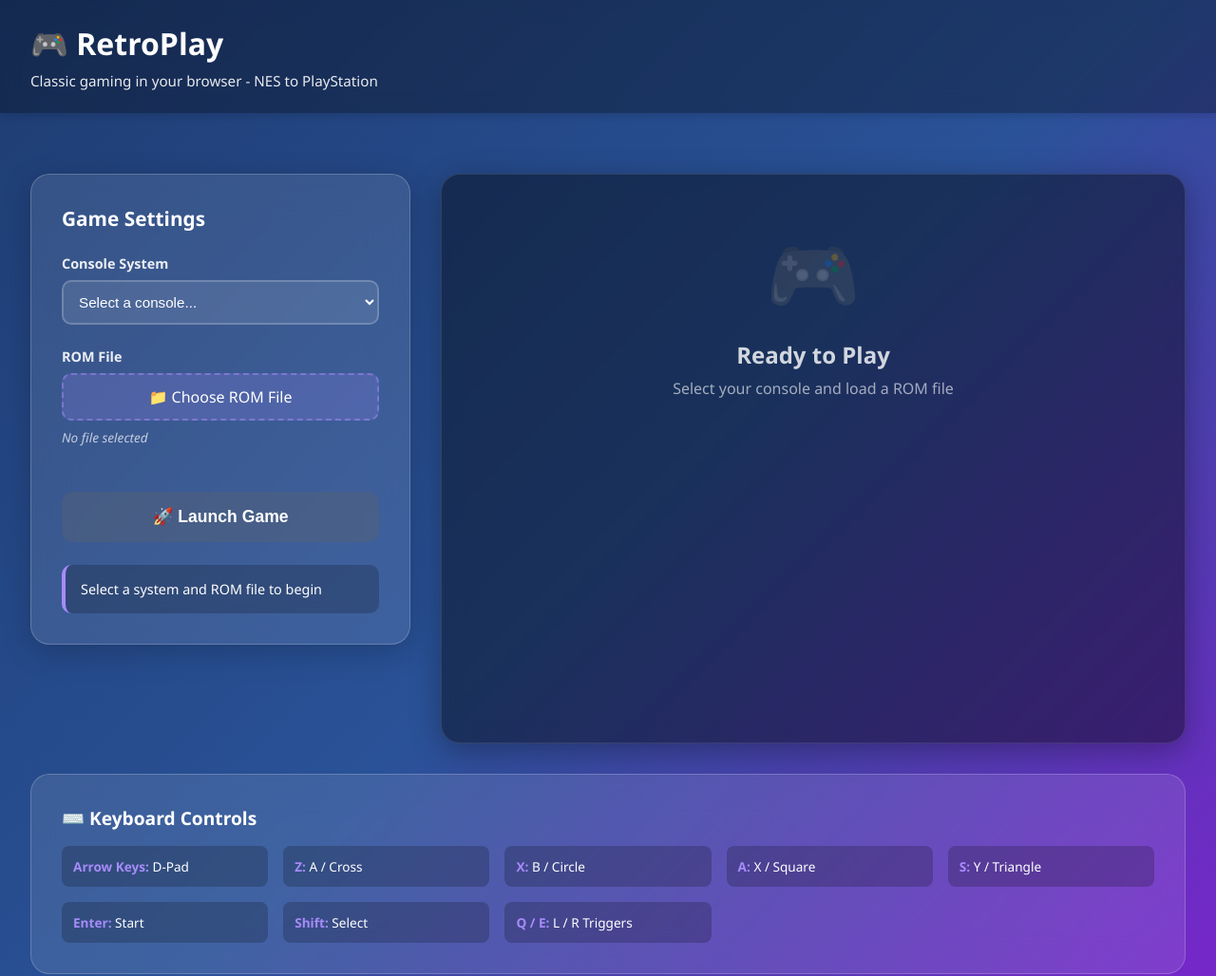
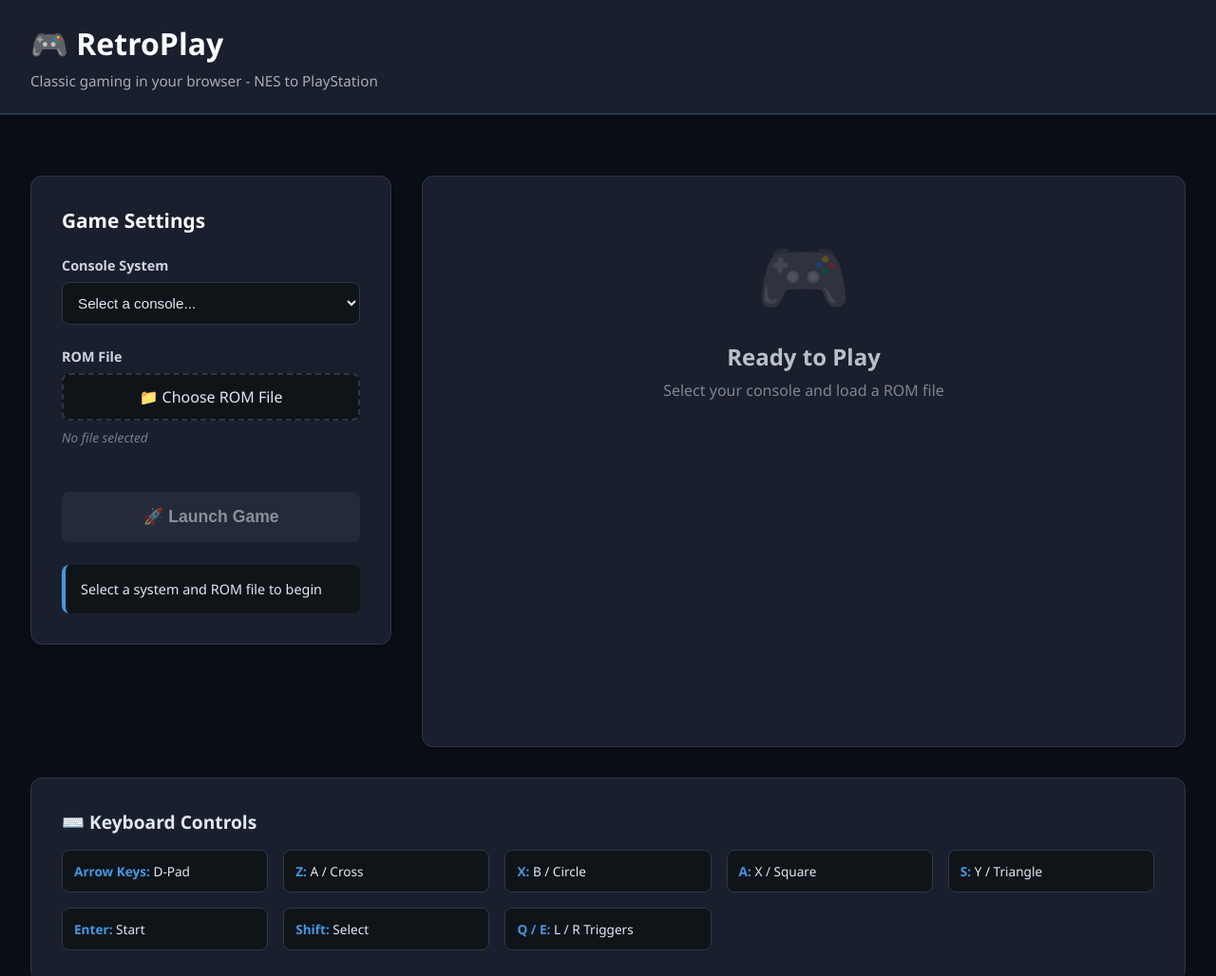
Before and after one commit to granthhss0/riot-emulator, a plain HTML site: page index.html in a window 1280 px wide. Shown: the top 1028 px of the page at 95% size. Drawn offline with Linux system fonts and the light colour scheme.

Commit message:
Update index.html

```diff
--- a/index.html
+++ b/index.html
@@ -13,16 +13,16 @@
 
         body {
             font-family: 'Segoe UI', Tahoma, Geneva, Verdana, sans-serif;
-            background: linear-gradient(135deg, #1e3c72 0%, #2a5298 50%, #7e22ce 100%);
+            background: #0a0e17;
             min-height: 100vh;
-            color: #fff;
+            color: #e2e8f0;
         }
 
         .header {
-            background: rgba(0, 0, 0, 0.3);
-            backdrop-filter: blur(10px);
+            background: #1a1f2e;
             padding: 1.5rem 2rem;
-            box-shadow: 0 4px 6px rgba(0, 0, 0, 0.1);
+            box-shadow: 0 4px 6px rgba(0, 0, 0, 0.3);
+            border-bottom: 2px solid #2d3748;
         }
 
         .header h1 {
@@ -31,11 +31,12 @@
             display: flex;
             align-items: center;
             gap: 0.5rem;
+            color: #fff;
         }
 
         .header p {
             margin-top: 0.5rem;
-            opacity: 0.9;
+            opacity: 0.7;
             font-size: 0.95rem;
         }
 
@@ -47,19 +48,18 @@
 
         .main-grid {
             display: grid;
-            grid-template-columns: 400px 1fr;
+            grid-template-columns: 380px 1fr;
             gap: 2rem;
             margin-top: 2rem;
         }
 
         .sidebar {
-            background: rgba(255, 255, 255, 0.1);
-            backdrop-filter: blur(20px);
-            border-radius: 20px;
+            background: #1a1f2e;
+            border-radius: 12px;
             padding: 2rem;
-            border: 1px solid rgba(255, 255, 255, 0.2);
+            border: 1px solid #2d3748;
             height: fit-content;
-            box-shadow: 0 8px 32px rgba(0, 0, 0, 0.2);
+            box-shadow: 0 4px 12px rgba(0, 0, 0, 0.3);
         }
 
         .sidebar h2 {
@@ -77,16 +77,16 @@
             margin-bottom: 0.5rem;
             font-weight: 600;
             font-size: 0.9rem;
-            color: rgba(255, 255, 255, 0.9);
+            color: #cbd5e0;
         }
 
         select, input[type="file"] {
             width: 100%;
             padding: 0.75rem;
-            border-radius: 10px;
-            border: 2px solid rgba(255, 255, 255, 0.2);
-            background: rgba(255, 255, 255, 0.1);
-            color: #fff;
+            border-radius: 8px;
+            border: 1px solid #2d3748;
+            background: #0f1419;
+            color: #e2e8f0;
             font-size: 0.95rem;
             transition: all 0.3s;
         }
@@ -97,13 +97,13 @@
 
         select:focus {
             outline: none;
-            border-color: #a78bfa;
-            background: rgba(255, 255, 255, 0.15);
+            border-color: #4299e1;
+            background: #1a1f2e;
         }
 
         select option {
-            background: #1e293b;
-            color: #fff;
+            background: #1a1f2e;
+            color: #e2e8f0;
         }
 
         .file-input-wrapper {
@@ -121,72 +121,76 @@
             display: block;
             width: 100%;
             padding: 0.75rem;
-            background: rgba(167, 139, 250, 0.2);
-            border: 2px dashed rgba(167, 139, 250, 0.5);
-            border-radius: 10px;
+            background: #0f1419;
+            border: 2px dashed #2d3748;
+            border-radius: 8px;
             text-align: center;
             cursor: pointer;
             transition: all 0.3s;
         }
 
         .file-button:hover {
-            background: rgba(167, 139, 250, 0.3);
-            border-color: #a78bfa;
+            background: #1a1f2e;
+            border-color: #4299e1;
         }
 
         .file-name {
             margin-top: 0.5rem;
             font-size: 0.85rem;
-            color: rgba(255, 255, 255, 0.7);
+            color: #718096;
             font-style: italic;
         }
 
         .start-button {
             width: 100%;
             padding: 1rem;
-            background: linear-gradient(135deg, #8b5cf6 0%, #6366f1 100%);
+            background: #3182ce;
             border: none;
-            border-radius: 12px;
+            border-radius: 8px;
             color: white;
             font-size: 1.1rem;
-            font-weight: 700;
+            font-weight: 600;
             cursor: pointer;
             transition: all 0.3s;
-            box-shadow: 0 4px 15px rgba(139, 92, 246, 0.4);
             margin-top: 1.5rem;
         }
 
         .start-button:hover:not(:disabled) {
-            transform: translateY(-2px);
-            box-shadow: 0 6px 20px rgba(139, 92, 246, 0.5);
+            background: #2c5282;
+            transform: translateY(-1px);
         }
 
         .start-button:disabled {
-            background: rgba(100, 100, 100, 0.3);
+            background: #2d3748;
             cursor: not-allowed;
-            box-shadow: none;
+            opacity: 0.5;
         }
 
         .status-box {
             margin-top: 1.5rem;
             padding: 1rem;
-            background: rgba(0, 0, 0, 0.2);
-            border-radius: 10px;
+            background: #0f1419;
+            border-radius: 8px;
             font-size: 0.9rem;
-            border-left: 4px solid #a78bfa;
+            border-left: 4px solid #4299e1;
         }
 
         .game-area {
-            background: rgba(0, 0, 0, 0.4);
-            backdrop-filter: blur(10px);
-            border-radius: 20px;
-            border: 1px solid rgba(255, 255, 255, 0.1);
-            box-shadow: 0 8px 32px rgba(0, 0, 0, 0.3);
-            min-height: 600px;
+            background: #1a1f2e;
+            border-radius: 12px;
+            border: 1px solid #2d3748;
+            box-shadow: 0 4px 12px rgba(0, 0, 0, 0.3);
+            overflow: hidden;
+            position: relative;
+        }
+
+        .game-container {
+            width: 100%;
+            height: 600px;
+            position: relative;
             display: flex;
             align-items: center;
             justify-content: center;
-            position: relative;
         }
 
         .placeholder {
@@ -207,16 +211,15 @@
         }
 
         .placeholder p {
-            opacity: 0.6;
+            opacity: 0.5;
         }
 
         .controls-section {
             margin-top: 2rem;
-            background: rgba(255, 255, 255, 0.1);
-            backdrop-filter: blur(20px);
-            border-radius: 20px;
+            background: #1a1f2e;
+            border-radius: 12px;
             padding: 2rem;
-            border: 1px solid rgba(255, 255, 255, 0.2);
+            border: 1px solid #2d3748;
         }
 
         .controls-section h3 {
@@ -231,35 +234,63 @@
         }
 
         .control-item {
-            background: rgba(0, 0, 0, 0.2);
+            background: #0f1419;
             padding: 0.75rem;
             border-radius: 8px;
             font-size: 0.85rem;
+            border: 1px solid #2d3748;
         }
 
         .control-item strong {
-            color: #a78bfa;
+            color: #4299e1;
         }
 
         .warning {
-            background: rgba(239, 68, 68, 0.1);
-            border: 1px solid rgba(239, 68, 68, 0.3);
-            border-radius: 10px;
+            background: #2d1f1f;
+            border: 1px solid #742a2a;
+            border-radius: 8px;
             padding: 1rem;
             margin-top: 2rem;
             text-align: center;
             font-size: 0.9rem;
+            color: #fc8181;
         }
 
         @media (max-width: 1024px) {
             .main-grid {
                 grid-template-columns: 1fr;
             }
+
+            .game-container {
+                height: 400px;
+            }
         }
 
-        #game {
+        /* Emulator specific styles */
+        #game-display {
             width: 100%;
             height: 100%;
+            position: relative;
+        }
+
+        #game-display > div {
+            max-width: 100% !important;
+            max-height: 600px !important;
+            margin: 0 auto !important;
+        }
+
+        #game-display canvas {
+            max-width: 100% !important;
+            max-height: 600px !important;
+            object-fit: contain !important;
+            display: block !important;
+            margin: 0 auto !important;
+        }
+
+        /* Prevent stretching */
+        .ejs_container {
+            max-height: 600px !important;
+            overflow: hidden !important;
         }
     </style>
 </head>
@@ -314,11 +345,13 @@
             </div>
 
             <div class="game-area">
-                <div id="game">
-                    <div class="placeholder">
-                        <div class="placeholder-icon">🎮</div>
-                        <h3>Ready to Play</h3>
-                        <p>Select your console and load a ROM file</p>
+                <div class="game-container">
+                    <div id="game-display">
+                        <div class="placeholder">
+                            <div class="placeholder-icon">🎮</div>
+                            <h3>Ready to Play</h3>
+                            <p>Select your console and load a ROM file</p>
+                        </div>
                     </div>
                 </div>
             </div>
@@ -346,7 +379,7 @@
     <script>
         let selectedSystem = null;
         let selectedFile = null;
-        let emulatorLoaded = false;
+        let isLoading = false;
 
         const systemSelect = document.getElementById('system');
         const romInput = document.getElementById('rom');
@@ -375,36 +408,58 @@
         }
 
         startBtn.addEventListener('click', () => {
-            if (!selectedSystem || !selectedFile || emulatorLoaded) return;
+            if (!selectedSystem || !selectedFile || isLoading) return;
 
+            isLoading = true;
             status.innerHTML = '⏳ Loading emulator...';
-            const gameDiv = document.getElementById('game');
-            gameDiv.innerHTML = '';
+            startBtn.disabled = true;
+
+            const gameDisplay = document.getElementById('game-display');
+            gameDisplay.innerHTML = '';
 
             const gameUrl = URL.createObjectURL(selectedFile);
 
-            window.EJS_player = '#game';
+            // Set global variables for EmulatorJS
+            window.EJS_player = '#game-display';
             window.EJS_core = selectedSystem;
             window.EJS_gameUrl = gameUrl;
             window.EJS_pathtodata = 'https://cdn.emulatorjs.org/stable/data/';
 
+            // Additional settings to prevent issues
+            window.EJS_startOnLoaded = true;
+            window.EJS_biosUrl = '';
+            window.EJS_gameID = null;
+
+            // Remove any existing emulator scripts
+            const existingScripts = document.querySelectorAll('script[src*="emulatorjs"]');
+            existingScripts.forEach(script => script.remove());
+
+            // Load emulator
             const script = document.createElement('script');
             script.src = 'https://cdn.emulatorjs.org/stable/data/loader.js';
 
+            let loadTimeout = setTimeout(() => {
+                status.innerHTML = '❌ Loading timeout - please try again';
+                isLoading = false;
+                startBtn.disabled = false;
+            }, 30000);
+
             script.onload = () => {
-                emulatorLoaded = true;
-                status.innerHTML = '✅ Game loaded successfully!';
-                startBtn.textContent = '🔄 Reset';
+                clearTimeout(loadTimeout);
+                setTimeout(() => {
+                    status.innerHTML = '✅ Game loaded! Use keyboard controls to play';
+                    isLoading = false;
+                }, 2000);
+            };
+
+            script.onerror = () => {
+                clearTimeout(loadTimeout);
+                status.innerHTML = '❌ Failed to load emulator - check your internet connection';
+                isLoading = false;
                 startBtn.disabled = false;
             };
 
-            script.onerror = () => {
-                status.innerHTML = '❌ Failed to load emulator';
-                emulatorLoaded = false;
-            };
-
             document.body.appendChild(script);
-            startBtn.disabled = true;
         });
     </script>
 </body>
```
